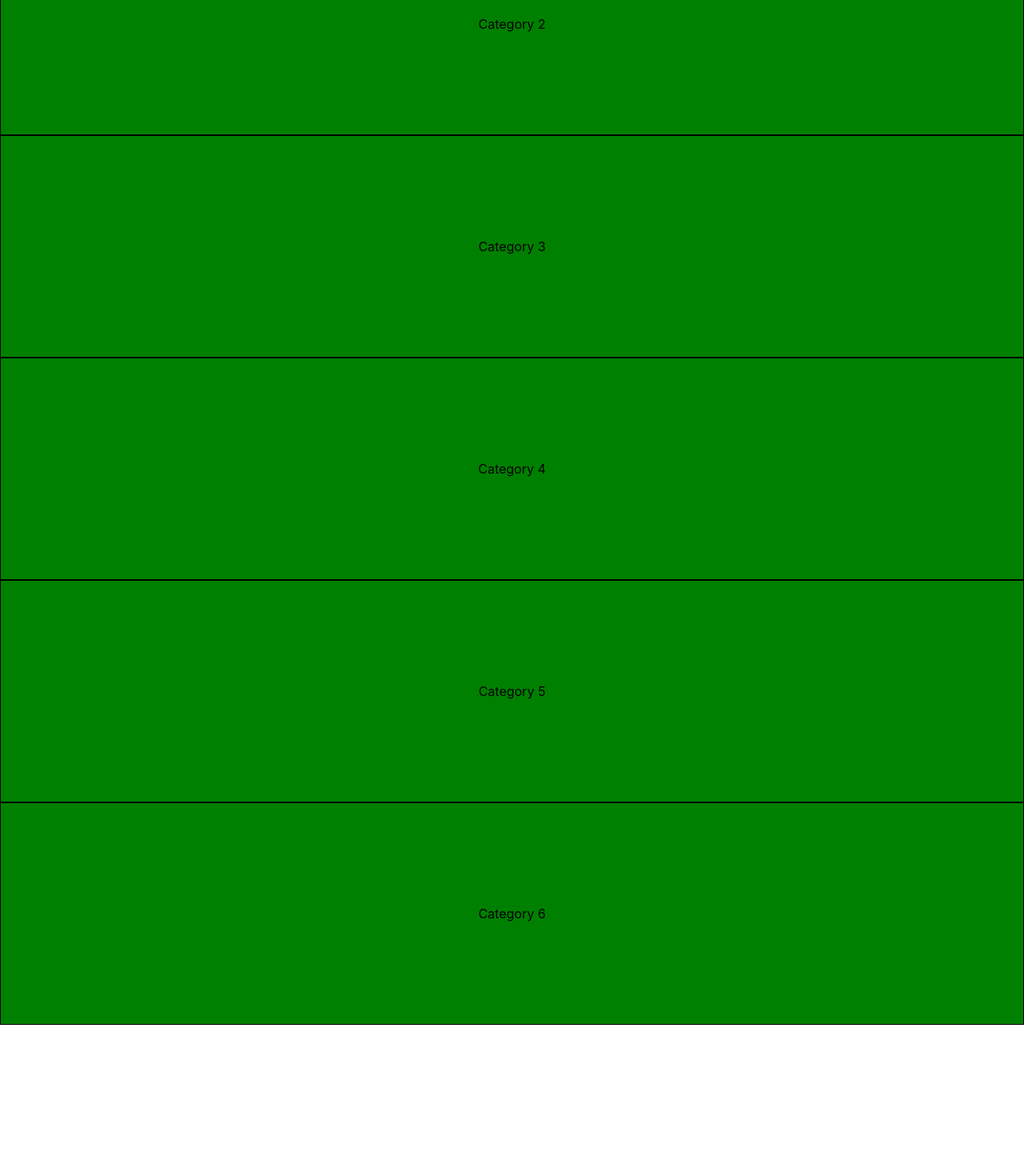
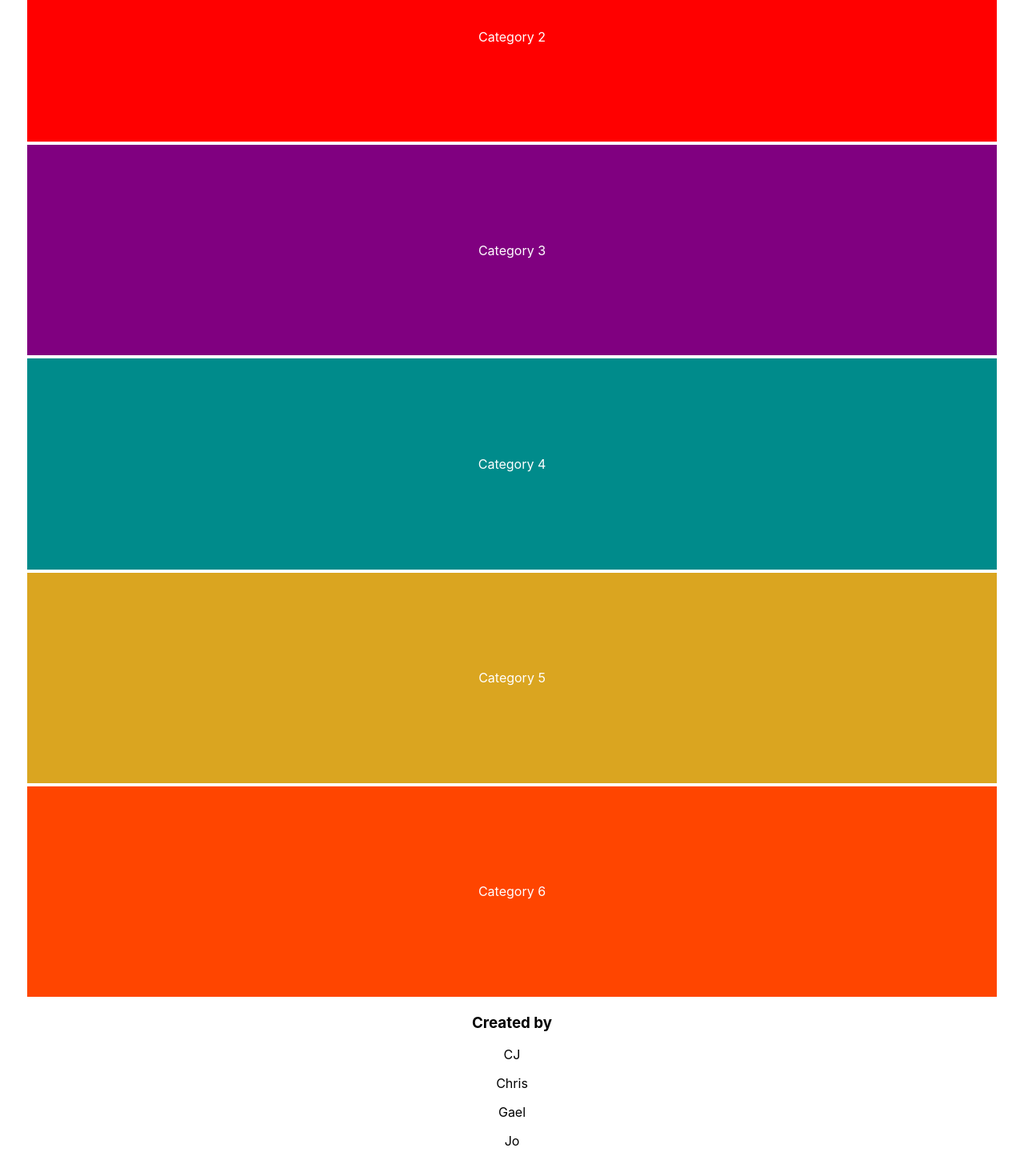
Before and after one commit to gaelzarco/GryffinFourProject, a React (Create React App) app in the folder client/: page / in a window 1280 px wide. Shown: the part 518-1988 px from the top of the page at 80% size. Before the commit the page ends 1799 px from the top, so only its background shows below. Built offline with nearby package versions, Linux system fonts and the light colour scheme; no server answers.

Commit message:
extra styling

```diff
--- a/client/package.json
+++ b/client/package.json
@@ -9,6 +9,7 @@
     "dotenv": "^16.0.0",
     "react": "^17.0.2",
     "react-dom": "^17.0.2",
+    "react-router-dom": "^6.2.2",
     "react-scripts": "5.0.0",
     "web-vitals": "^2.1.4"
   },
--- a/client/src/App.css
+++ b/client/src/App.css
@@ -3,19 +3,38 @@
 }
 
 html, body {
-  width: 100%;
-  height: 100%;
-  padding: 0;
-  margin: 0;
+  padding: 1em;
+  margin: auto;
 }
 
 .divCategory {
+  color: white;
   position: relative;
   padding: 10%;
-  border: 1px solid #000;
+  border: 2px solid white;
 }
 
 
-#div1, #div2, #div3, #div4, #div5, #div6 {
-  background: green;
+#div1 {
+  background: orange;
 }
+
+#div2 {
+  background: red;
+}
+
+#div3 {
+  background: purple;
+}
+
+#div4 {
+  background: darkcyan;
+}
+
+#div5 {
+  background: goldenrod;
+}
+
+#div6 {
+  background: orangered;
+}
--- a/client/src/App.js
+++ b/client/src/App.js
@@ -1,4 +1,5 @@
 import './App.css';
+import { BrowserRouter as Router, Routes, Route } from 'react-router-dom';
 import { useState, useEffect } from 'react'
 import MadlibHome from './components/MadlibHome';
 
@@ -15,8 +16,7 @@ function App() {
 
   return (
     <div className="App">
-      <h1>WELCOME TO MILESTONE 2</h1>
-      {value}
+      <h1>WELCOME TO MADLIB MADNESS</h1>
       <MadlibHome />
     </div>
   );
--- a/client/src/components/MadlibHome.js
+++ b/client/src/components/MadlibHome.js
@@ -1,4 +1,10 @@
-export default function MadlibHome(props) {
+export default function MadlibHome() {
+    const renderMadList = () => {
+        if(category) {
+
+        }
+    }
+
     return(
         <div>
             <h2>Pick a category to start!</h2>
@@ -8,6 +14,22 @@ export default function MadlibHome(props) {
             <div className="divCategory" id="div4">Category 4</div>
             <div className="divCategory" id="div5">Category 5</div>
             <div className="divCategory" id="div6">Category 6</div>
+
+            <footer>
+                <h3>Created by</h3>
+                <div>
+                <p>CJ</p>
+                </div>
+                <div>
+                <p>Chris</p>
+                </div>
+                <div>
+                <p>Gael</p>
+                </div>
+                <div>
+                <p>Jo</p>
+                </div>
+            </footer>
         </div>
     )
 }
```
Also changed, not shown: 1 other file (tests, documents, lock files or other folders).
